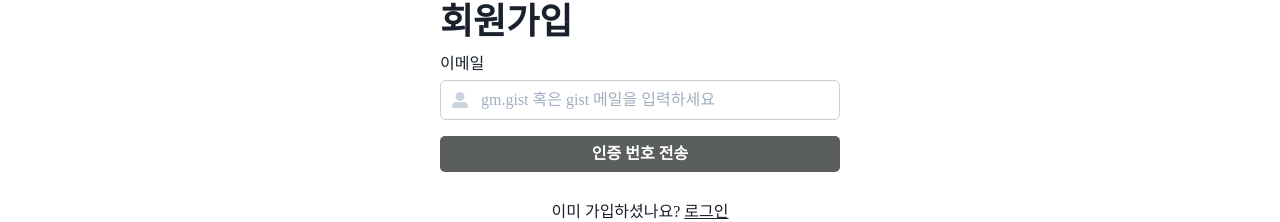
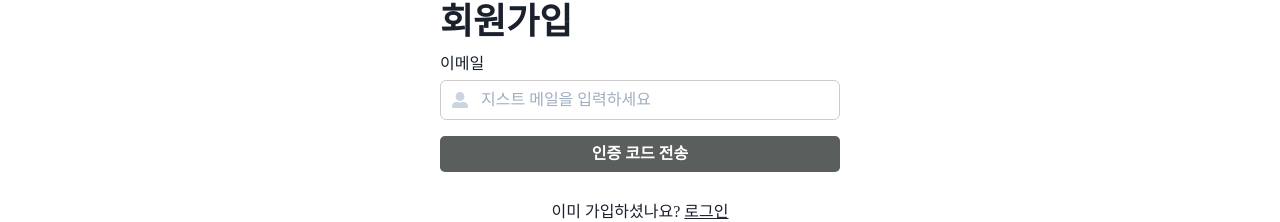
Before and after one commit to GIST-Petition-Site-Project/GIST-petition-web, a React (Create React App) app: page /register in a window 1280 px wide. Shown: the part 296-518 px from the top of the page. Built offline with nearby package versions, Linux system fonts and the light colour scheme; no server answers.

Commit message:
feat: 서버 에러메세지를 반영 및 인증완료시 인증코드 비활성화

```diff
--- a/src/pages/Register/index.tsx
+++ b/src/pages/Register/index.tsx
@@ -28,7 +28,7 @@ const Register = (): JSX.Element => {
     passwordConfirm: '',
   })
   const [isCodeRequested, setIsCodeRequested] = useState(false)
-  const [verificationStatus, setVerficationStatus] = useState(500)
+  const [isVerificated, setisVerificated] = useState(false)
   const [errorText, setErrorText] = useState('')
 
   const handleChange = (e: React.ChangeEvent<HTMLInputElement>) => {
@@ -39,12 +39,13 @@ const Register = (): JSX.Element => {
   const handleCreateCode = async () => {
     const emailRegex = /@(gm.)?gist.ac.kr$/
     if (emailRegex.test(input.username)) {
-      setErrorText('')
       const status = await postCreateVerificationCode({
         username: input.username,
       })
-      if (status < 400) {
+      setErrorText(status[1])
+      if (status[0] < 400) {
         setIsCodeRequested(true)
+        setErrorText(`${input.username}으로 인증 코드가 전송되었습니다`)
       }
     } else {
       setErrorText('지스트 메일을 이용해주세요')
@@ -56,26 +57,32 @@ const Register = (): JSX.Element => {
       username: input.username,
       verificationCode: input.verificationCode,
     })
-    if (status >= 400) {
-      setErrorText('인증 코드가 일치하지 않습니다')
-    } else {
-      setErrorText('')
+    setErrorText(status[1])
+    if (status[0] < 400) {
+      setisVerificated(true)
     }
-    setVerficationStatus(status)
   }
 
   const navigate = useNavigate()
   const handleSubmit = async (e: FormEvent<HTMLFormElement>) => {
     e.preventDefault()
-    if (input.password == input.passwordConfirm) {
+    const passwordRegex = /(?=.*\d)(?=.*[a-z]).{8,}/
+    if (!passwordRegex.test(input.password)) {
+      setErrorText('영문 및 숫자를 조합하여 8자리 이상 비밀번호를 설정해주세요')
+      return
+    }
+    if (input.password === input.passwordConfirm) {
       const status = await postRegister({
         username: input.username,
         verificationCode: input.verificationCode,
         password: input.password,
       })
-      if (status < 400) {
+      if (status[0] < 400) {
         navigate('/login')
       }
+      setErrorText(status[1])
+    } else {
+      setErrorText('비밀번호를 정확하게 입력해주세요')
     }
   }
 
@@ -95,7 +102,7 @@ const Register = (): JSX.Element => {
               <Input
                 type="email"
                 name="username"
-                placeholder="gm.gist 혹은 gist 메일을 입력하세요"
+                placeholder="지스트 메일을 입력하세요"
                 value={input.username}
                 onChange={handleChange}
                 disabled={isCodeRequested}
@@ -112,14 +119,15 @@ const Register = (): JSX.Element => {
                 <Input
                   type="text"
                   name="verificationCode"
-                  placeholder="인증코드를 입력하세요"
+                  placeholder="이메일로 온 인증 코드를 입력하세요"
                   value={input.verificationCode}
                   onChange={handleChange}
+                  disabled={isVerificated}
                 ></Input>
               </InputGroup>
             </FormControl>
           )}
-          {verificationStatus < 400 && (
+          {isVerificated && (
             <FormControl isRequired>
               <Text mb="8px">비밀번호</Text>
               <InputGroup borderColor="#ccc">
@@ -129,14 +137,14 @@ const Register = (): JSX.Element => {
                 <Input
                   type="password"
                   name="password"
-                  placeholder="영문과 숫자를 포함하여 8자리 이상의 비밀번호를 입력하세요"
+                  placeholder="영문과 숫자를 포함한 8자리 이상의 비밀번호를 입력하세요"
                   value={input.password}
                   onChange={handleChange}
                 ></Input>
               </InputGroup>
             </FormControl>
           )}
-          {verificationStatus < 400 && (
+          {isVerificated && (
             <FormControl isRequired>
               <Text mb="8px">비밀번호 확인</Text>
               <InputGroup borderColor="#ccc">
@@ -146,7 +154,7 @@ const Register = (): JSX.Element => {
                 <Input
                   type="password"
                   name="passwordConfirm"
-                  placeholder="비밀번호를 재 입력하세요"
+                  placeholder="비밀번호를 재입력하세요"
                   value={input.passwordConfirm}
                   onChange={handleChange}
                 ></Input>
@@ -155,13 +163,13 @@ const Register = (): JSX.Element => {
           )}
           {!isCodeRequested && (
             <RegisterButton onClick={handleCreateCode}>
-              인증 번호 전송
+              인증 코드 전송
             </RegisterButton>
           )}
-          {isCodeRequested && (
+          {isCodeRequested && !isVerificated && (
             <RegisterButton onClick={handleConfirmCode}>인증</RegisterButton>
           )}
-          {verificationStatus < 400 && (
+          {isVerificated && (
             <RegisterButton type="submit" className="submit__btn">
               회원가입
             </RegisterButton>
--- a/src/utils/api/postConfirmVerificationCode.ts
+++ b/src/utils/api/postConfirmVerificationCode.ts
@@ -5,5 +5,5 @@ export const postConfirmVerificationCode = async (payload: {
   verificationCode: string
 }) => {
   const response = await api.post('username/confirm', payload)
-  return response.status
+  return [response.status, response.data.message || '']
 }
--- a/src/utils/api/postCreateVerificationCode.ts
+++ b/src/utils/api/postCreateVerificationCode.ts
@@ -4,5 +4,5 @@ export const postCreateVerificationCode = async (payload: {
   username: string
 }) => {
   const response = await api.post('username/verifications', payload)
-  return response.status
+  return [response.status, response.data.message || '']
 }
--- a/src/utils/api/postRegister.ts
+++ b/src/utils/api/postRegister.ts
@@ -2,5 +2,5 @@ import api from './axiosConfigs'
 
 export const postRegister = async (payload: Register) => {
   const response = await api.post('users', payload)
-  return response.status
+  return [response.status, response.data.message || '']
 }
```
Also changed, not shown: src/utils/checkRegister.ts (deleted, +0 -11 lines).
